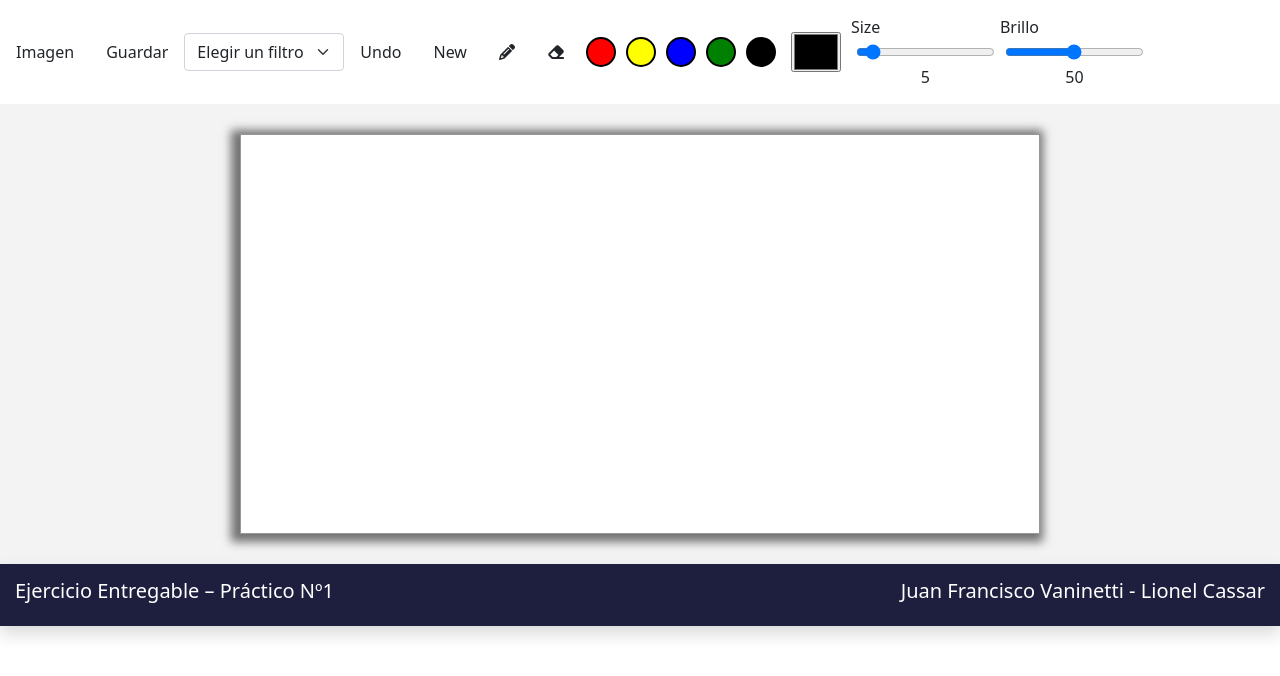
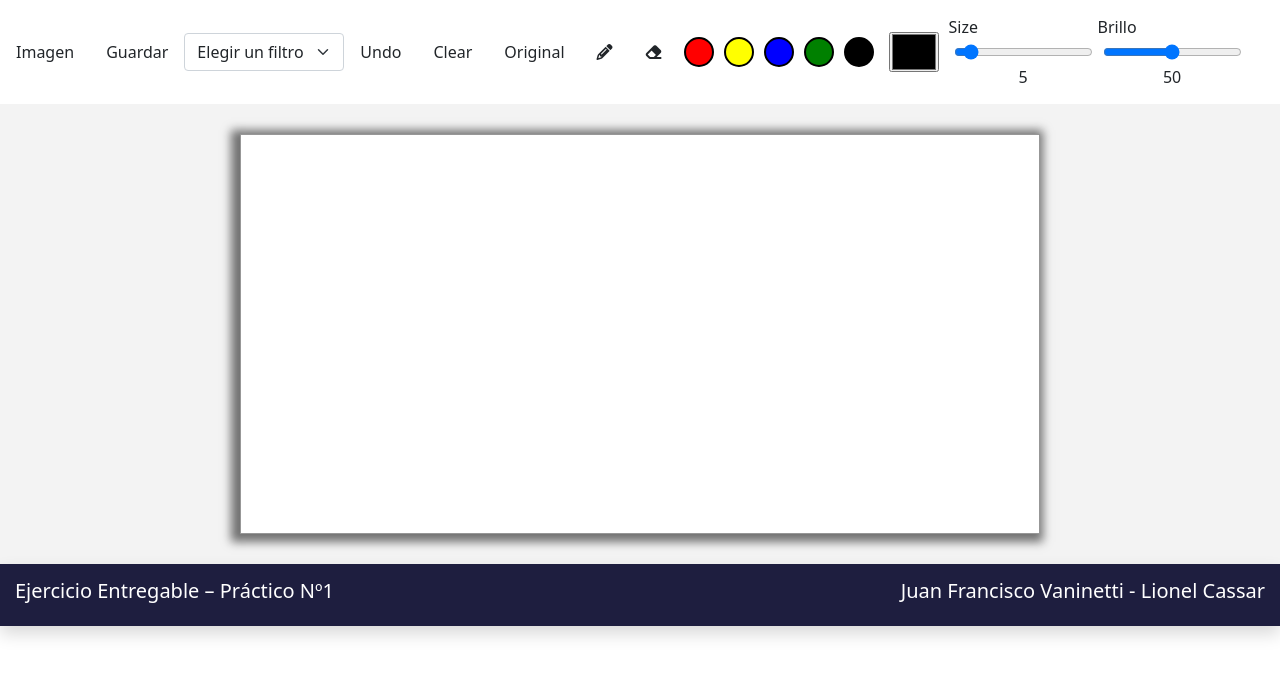
Before and after one commit to FrankZappato/Interfaces, a plain HTML site: page index.html in a window 1280 px wide. Drawn offline with nearby package versions, Linux system fonts and the light colour scheme.

Commit message:
Added button to reset to original image on the canvas view

```diff
--- a/app.js
+++ b/app.js
@@ -210,21 +210,15 @@ function uploadImage()
 
 /*
 Selecionamos el boton, le agregamos el event 'click'
-Selecionamos el canvas
-usamos la funcion clearReact para dibujar un nuevo canvas, que en este caso sera vacio
+Creamos otra variable para dar una url al canvas
+Llamamos a la funcion de descarga con los parametros de la url y un titulo para la imagen
 */
 document.querySelector('#btn-save').addEventListener("click", function(e) {
     let dataURL = canvas.toDataURL();
     downloadImage(dataURL, 'file.jpeg');
 });
 
-/*
-Selecionamos el boton, le agregamos el event 'click'
-Convertimos el canvas en una imagen
-Creamos una variable que representa el canvas
-Creamos otra variable para dar una url al canvas
-Llamamos a la funcion de descarga con los parametros de la url y un titulo para la imagen
-*/
+
 function downloadImage(data, filename = 'untitled.jpeg') {
     let a = document.createElement('a');
     a.href = data;
@@ -232,7 +226,9 @@ function downloadImage(data, filename = 'untitled.jpeg') {
     document.body.appendChild(a);
     a.click();
 }
-
+document.querySelector('#btn-restore').addEventListener('click',function(){
+     ctx.drawImage(imgOriginal,0,0,canvas.width,canvas.height);
+})
 //Limpiamos el canvas utilizando clearRect.
 document.querySelector('#btn-new').addEventListener("click", function(e) {
     ctx.fillStyle  = 'white';
--- a/index.html
+++ b/index.html
@@ -30,7 +30,8 @@
                 <option value="binary">Binario</option>
             </select>
             <button class="btn" id="btn-undo">Undo</button>
-            <button class="btn" id="btn-new">New</button>
+            <button class="btn" id="btn-new">Clear</button>
+            <button class="btn" id="btn-restore">Original</button>
             <button class="btn" id="btn-pencil"><i class="fas fa-pencil-alt"></i></button>
             <button class="btn" id="btn-rubber"><i class="fas fa-eraser"></i></button>
             <div class="tools">
```
